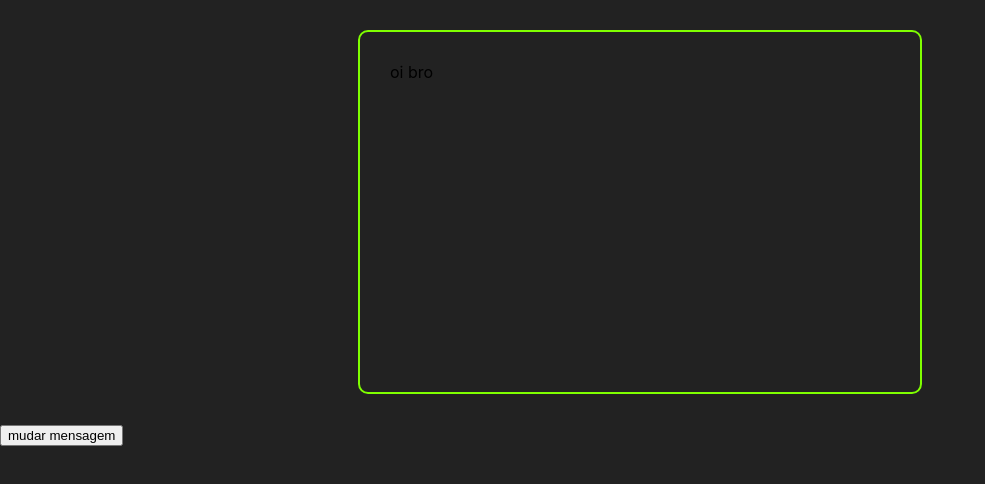
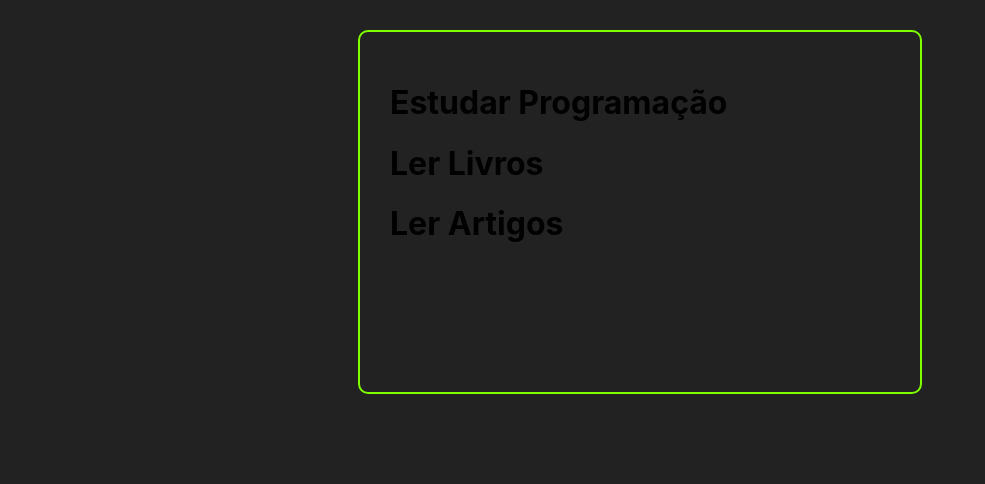
Before and after one commit to Cerry0101/Bloco-de-Tarefas, a React (Create React App) app in the folder my-app/: page / in a window 1280 px wide. Shown: the top 484 px of the page, without its empty margins (0-985 px from the left). Built offline with nearby package versions, Linux system fonts and the light colour scheme.

Commit message:
renderizar as tasks

```diff
--- a/my-app/src/App.js
+++ b/my-app/src/App.js
@@ -1,25 +1,36 @@
-import React, { useState } from 'react' //importar o react, para que ele reconheça as funções do React.
-import "./App.css"; //importar o css para utilizar as suas classes
+import React, { useState } from 'react'
+import Tasks from './components/Tasks';
+import "./App.css";
 
-const App = () => { //criar uma função
-     //const falabro = "hello world" ; //usando js, basta por as variaveis entre {<h1>{falabro}</h1>}
-     // let falabro = "hello world" ; //As variáveis de let podem ser atualizadas, mas não podem ser declaradas novamente. As variáveis de const não podem ser atualizadas nem declaradas novamente. Todas elas passam por hoisting para o topo de seu escopo.
-     const [falabro, setFalabro] = useState('oi bro') //State (estado do componente), É como uma variável que guardamos um valor, porém quando ele é atualizado o componente é renderizado novamente.
+const App = () => {
 
+     const [tasks, setTasks] = useState([ //state vai ser onde vamos armazenar nossas Tasks <tarefas>
+        {
+
+            id: '1',
+            title: 'Estudar Programação',
+            completed: false,
+
+        },
+        {
+            id: '2',
+            title: 'Ler Livros',
+            completed: true,
+        },
+        {
+            id: '3',
+            title: 'Ler Artigos',
+            completed: true,
+        }
+
+     ]) ;
     return (
         <div>
-            {
-            /*precisa renderizar tudo do componente em uma div
-            somente ou dentro de um fragment <> </>*/
-            }
-
-            <div className="container">{falabro}</div> {/*é um container genérico para conteúdo de fluxo, que de certa forma não representa nada. */}
-            <button onClick={() => setFalabro("hellooooooooo")}>
-            {/* console.log("ois") forma de debugar códigos*/}
-            mudar mensagem
-            </button>
+            <div className="container">
+                <Tasks tasks={tasks}/>
+            </div>
         </div>
     );
 };
 
-export default App; //exportar o App, para que o index importe.
+export default App;
--- /dev/null
+++ b/my-app/src/components/Tasks.js
@@ -0,0 +1,17 @@
+import React from "react";
+import TasksItem from "./TasksItem";
+
+//renderizar as taks
+const Tasks = ({ tasks}) => {
+
+    return(
+        <>
+        {tasks.map(task => (
+            <TasksItem task={task} />
+
+        ))}
+        </>
+    )
+}
+
+export default Tasks;
--- /dev/null
+++ b/my-app/src/components/TasksItem.js
@@ -0,0 +1,10 @@
+import React from 'react'
+
+//criar as tasks
+const TasksItem = ({task}) => {
+  return (
+    <h1>{task.title}</h1>
+  )
+}
+
+export default TasksItem;
```
